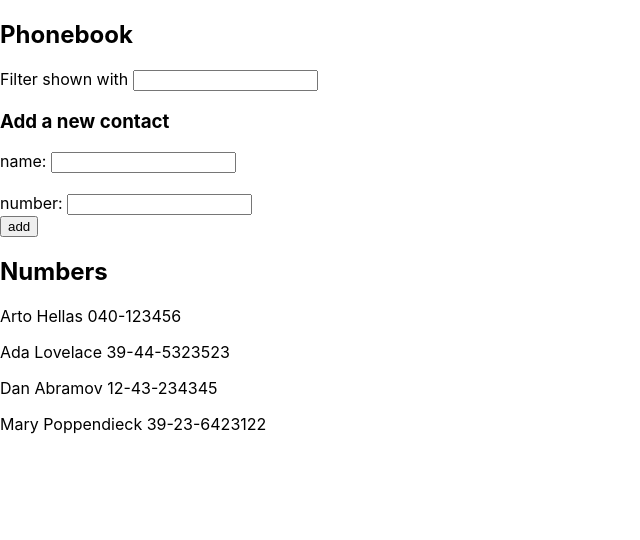
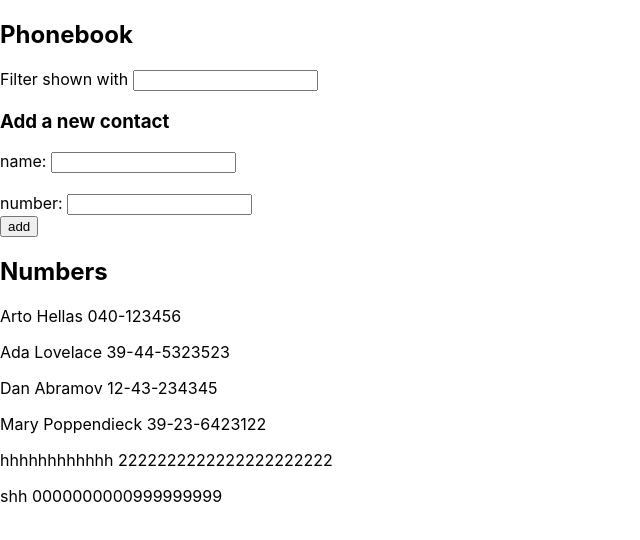
Before and after one commit to aishacodes/react-class-ex, a React (Create React App) app: page / in a window 1280 px wide. Shown: the top 540 px of the page, without its empty margins (0-640 px from the left). Built offline with nearby package versions, Linux system fonts and the light colour scheme; data requests are answered from the project's data file.

Commit message:
Feat: post data to the database using axios

```diff
--- a/db.json
+++ b/db.json
@@ -19,6 +19,16 @@
       "name": "Mary Poppendieck",
       "phoneNumber": "39-23-6423122",
       "id": 4
+    },
+    {
+      "id": "3duv",
+      "name": "hhhhhhhhhhhh",
+      "phoneNumber": "2222222222222222222222"
+    },
+    {
+      "id": "vt16",
+      "name": "shh",
+      "phoneNumber": "0000000000999999999"
     }
   ]
 }
--- a/src/App.jsx
+++ b/src/App.jsx
@@ -29,16 +29,26 @@ export const generateId = () => Math.random().toString(36).substring(2, 6)
          {
         setNewName('')
         setNewNumber('')
-        return window.alert(`${newName} is already added to phonebook` )
+        return window.alert(`${newName} has been added to phonebook before` )
       }
       const newInput = {
           id: generateId(),
           name : newName,
           phoneNumber : newNumber
       }
-      setPersons(persons =>[...persons, newInput])
-      setNewName('')
-      setNewNumber('')
+      Axios.post('http://localhost:3030/persons',newInput)
+            .then( res => {
+              setNewName('')
+              setNewNumber('')
+              setPersons(persons.concat(res.data))
+              alert('Contact has been added successfully!')
+            })
+            .catch(err => alert(err))
+
+
+      // setPersons(persons =>[...persons, newInput])
+      // setNewName('')
+      // setNewNumber('')
     }
 
     const search = (ev) => {
```
